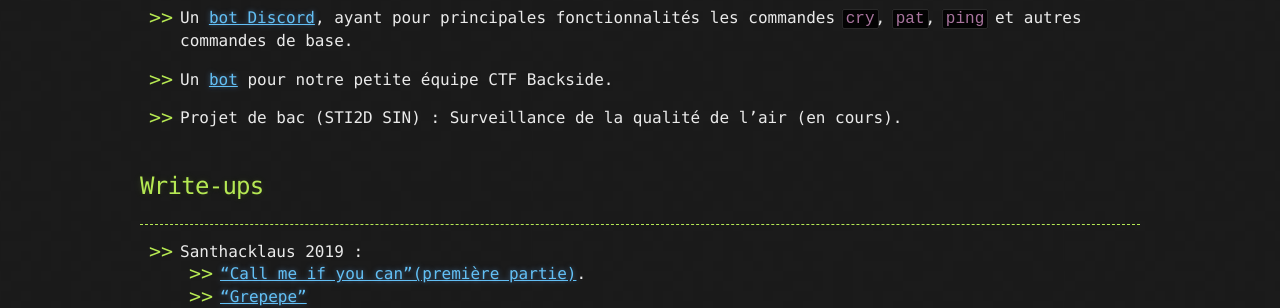
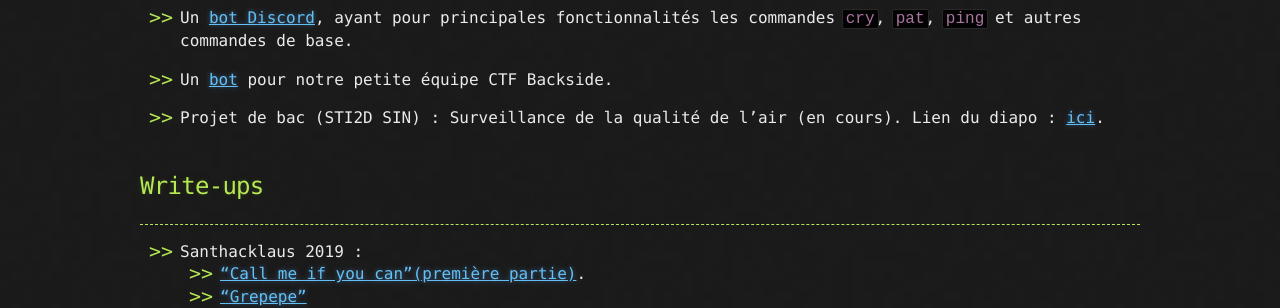
Before and after one commit to M0onshadow/M0onshadow.github.io, a Jekyll site: the page built from index.md, in a window 1280 px wide. Shown: the part 742-1050 px from the top of the page. Built offline with Jekyll 4.4.1, drawn with Linux system fonts in a browser that asks for light colours; the repository's description, which GitHub fills in, is left out.

Commit message:
Update index.md

```diff
--- a/index.md
+++ b/index.md
@@ -32,7 +32,7 @@ Destiné à faire des combats de robots, nous n'avons cessé d'ajouter des fonct
 
 - Un [bot](https://github.com/M0onshadow/Rebirth_bot) pour notre petite équipe CTF Backside.
 
-- Projet de bac (STI2D SIN) : Surveillance de la qualité de l'air (en cours).
+- Projet de bac (STI2D SIN) : Surveillance de la qualité de l'air (en cours). Lien du diapo : [ici](diapo.pdf).
 <br/>
 <br/>
 
```
